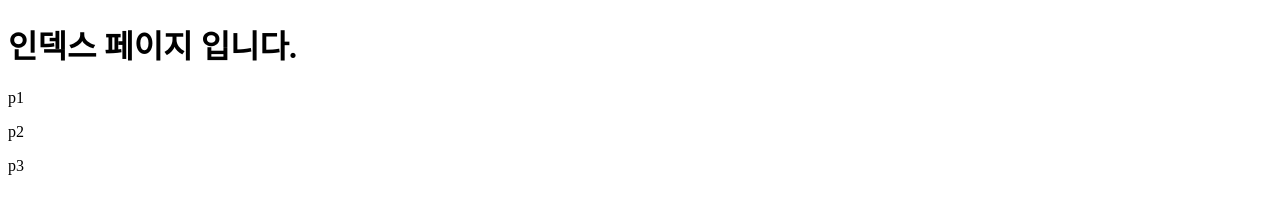
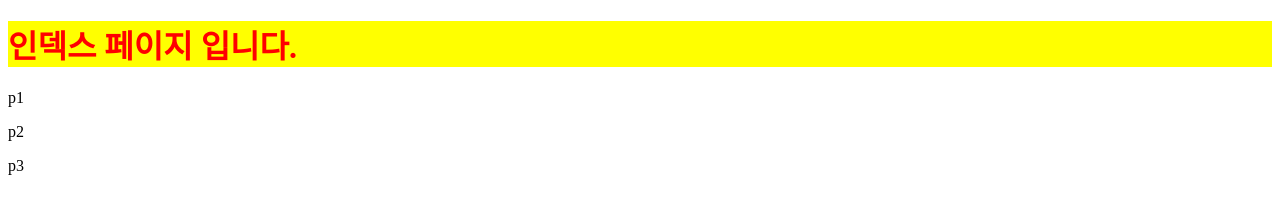
Before and after one commit to geomania97/acron, a plain HTML site: page index.html in a window 1280 px wide. Drawn offline with Linux system fonts and the light colour scheme.

Commit message:
h1 color changed

```diff
--- a/index.html
+++ b/index.html
@@ -5,6 +5,12 @@
     <meta http-equiv="X-UA-Compatible" content="IE=edge">
     <meta name="viewport" content="width=device-width, initial-scale=1.0">
     <title>index.html</title>
+    <style>
+        h1{
+            color:red;
+            background: yellow;
+        }
+    </style>
 </head>
 <body>
     <h1>인덱스 페이지 입니다.</h1>
```
